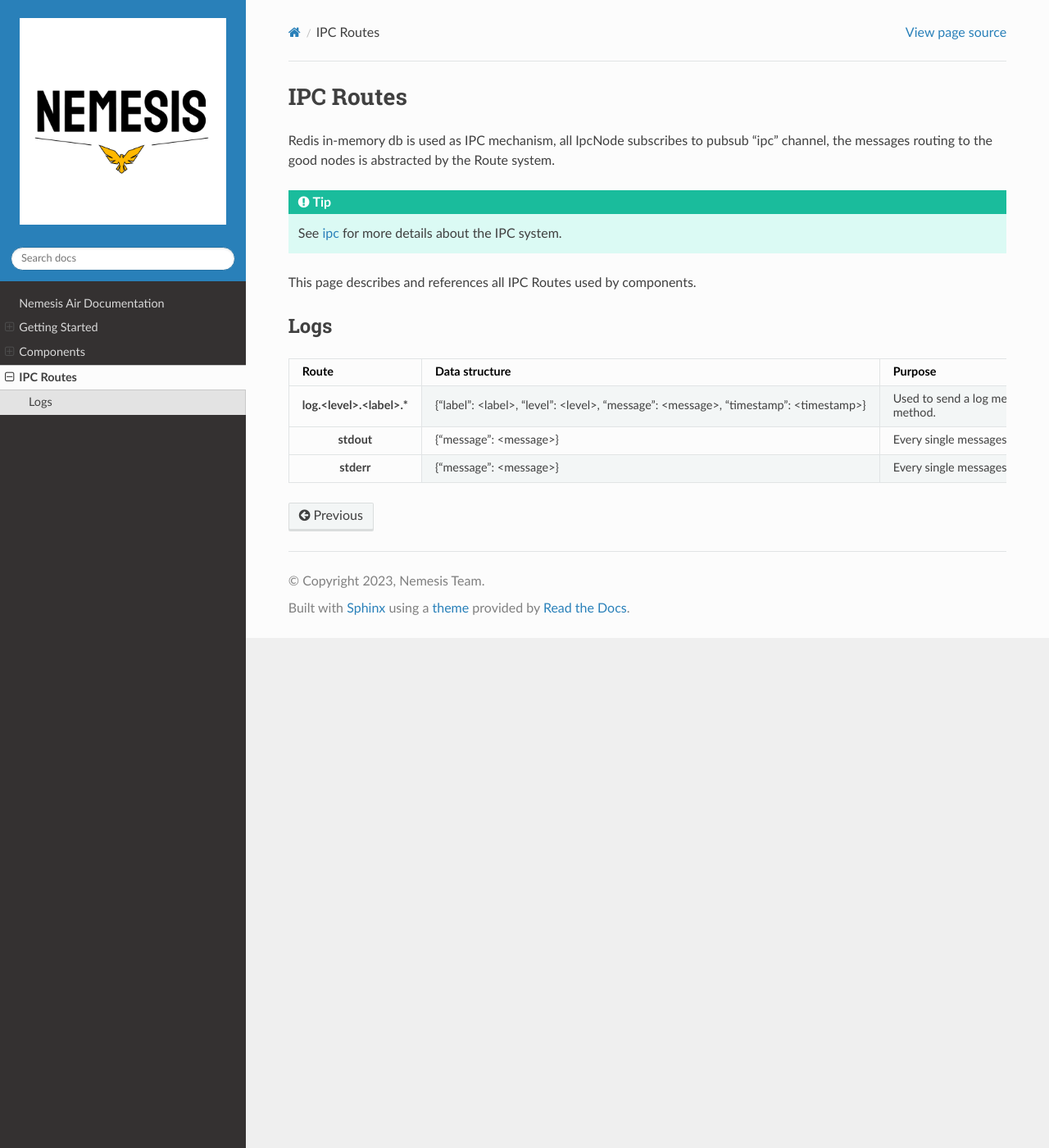
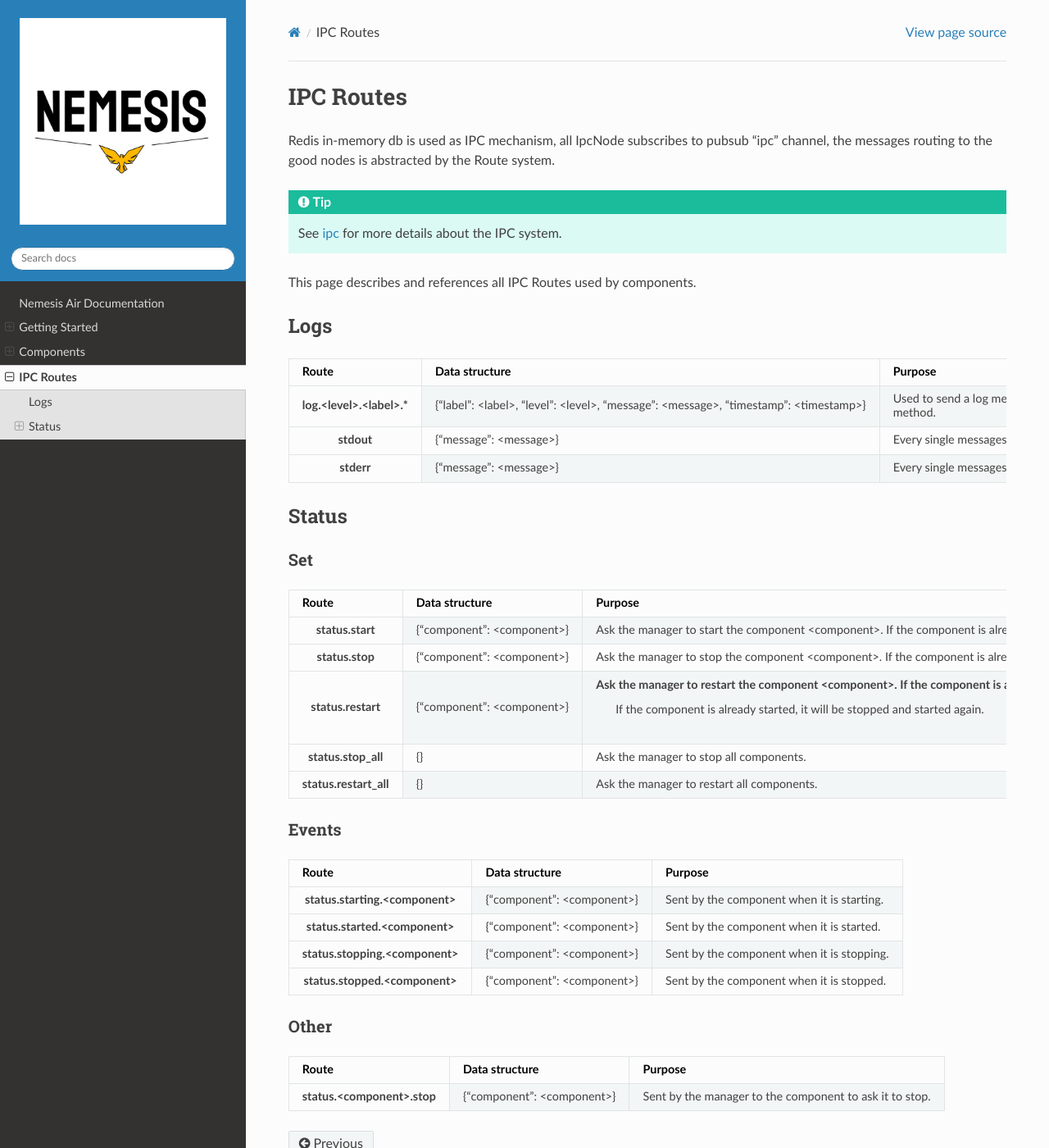
Before and after one commit to NemesisDrone/Air, a Sphinx documentation site: the page built from docs/source/docs/ipc_routes.rst, in a window 1280 px wide and 1400 px high. Shown: the whole window at 82% size. Built offline with Sphinx 7.4.7 and the Read the Docs theme 2.0.0, drawn with Linux system fonts in a browser that asks for light colours.

Commit message:
doc: add future status route to doc

```diff
--- a/docs/source/docs/ipc_routes.rst
+++ b/docs/source/docs/ipc_routes.rst
@@ -35,3 +34,80 @@ Logs
       - {"message": <message>}
       - Every single messages sent to the terminal (stderr) is sent to this route.
         This route is used by the :meth:`src.nemesis_utilities.utilities.ipc._StdOverrider` class.
+
+Status
+------
+
+Set
+~~~
+
+.. list-table::
+    :header-rows: 1
+    :stub-columns: 1
+
+    * - Route
+      - Data structure
+      - Purpose
+
+    * - status.start
+      - {"component": <component>}
+      - Ask the manager to start the component <component>. If the component is already started, nothing happens.
+
+    * - status.stop
+      - {"component": <component>}
+      - Ask the manager to stop the component <component>. If the component is already stopped, nothing happens.
+
+    * - status.restart
+      - {"component": <component>}
+      - Ask the manager to restart the component <component>. If the component is already stopped, it will be started.
+          If the component is already started, it will be stopped and started again.
+
+    * - status.stop_all
+      - {}
+      - Ask the manager to stop all components.
+
+    * - status.restart_all
+      - {}
+      - Ask the manager to restart all components.
+
+Events
+~~~~~~
+
+.. list-table::
+    :header-rows: 1
+    :stub-columns: 1
+
+    * - Route
+      - Data structure
+      - Purpose
+
+    * - status.starting.<component>
+      - {"component": <component>}
+      - Sent by the component when it is starting.
+
+    * - status.started.<component>
+      - {"component": <component>}
+      - Sent by the component when it is started.
+
+    * - status.stopping.<component>
+      - {"component": <component>}
+      - Sent by the component when it is stopping.
+
+    * - status.stopped.<component>
+      - {"component": <component>}
+      - Sent by the component when it is stopped.
+
+Other
+~~~~~
+
+.. list-table::
+    :header-rows: 1
+    :stub-columns: 1
+
+    * - Route
+      - Data structure
+      - Purpose
+
+    * - status.<component>.stop
+      - {"component": <component>}
+      - Sent by the manager to the component to ask it to stop.
```
Also changed, not shown: other parts of docs/source/docs/ipc_routes.rst (+0 -1 lines), 8 other files.
